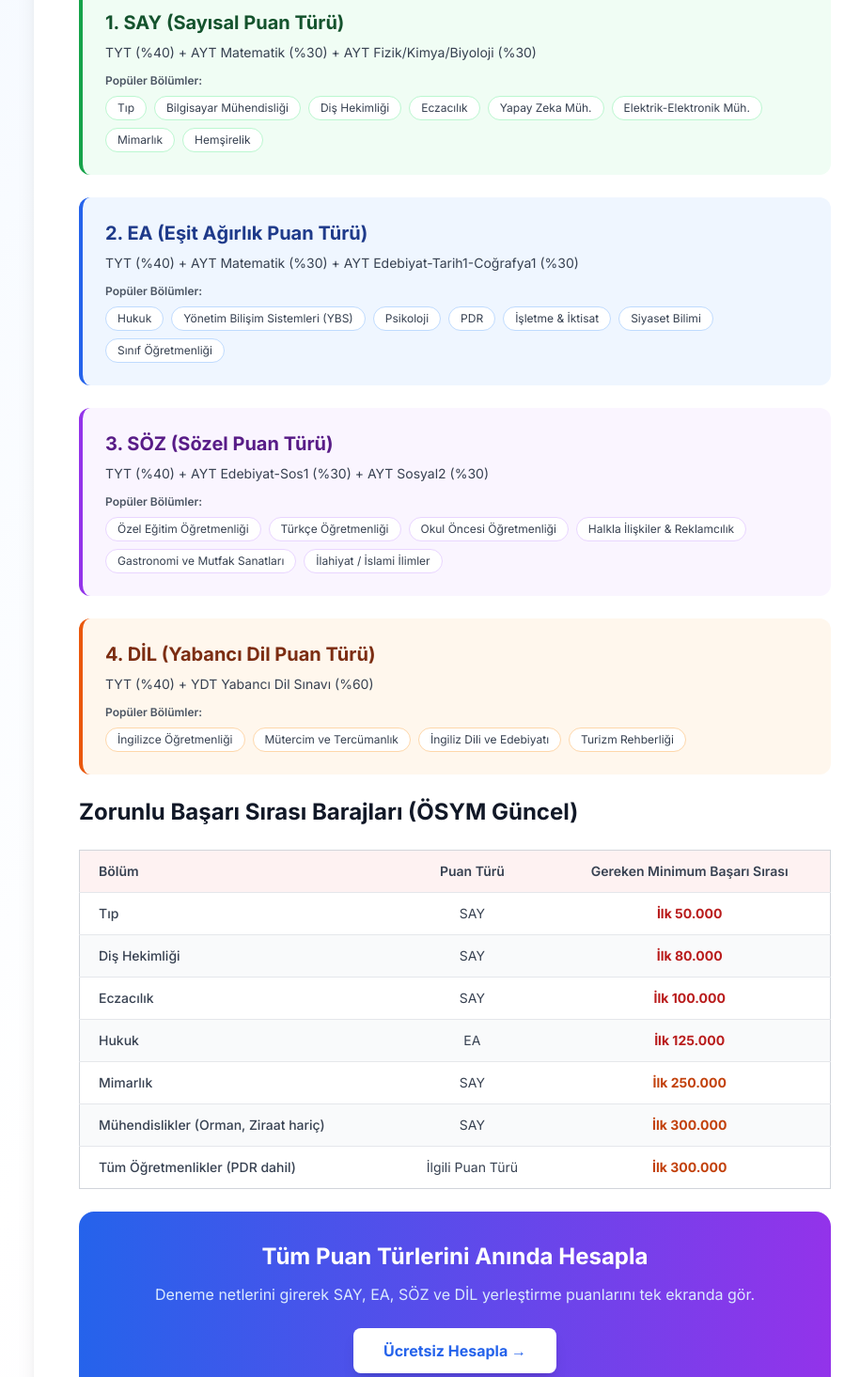
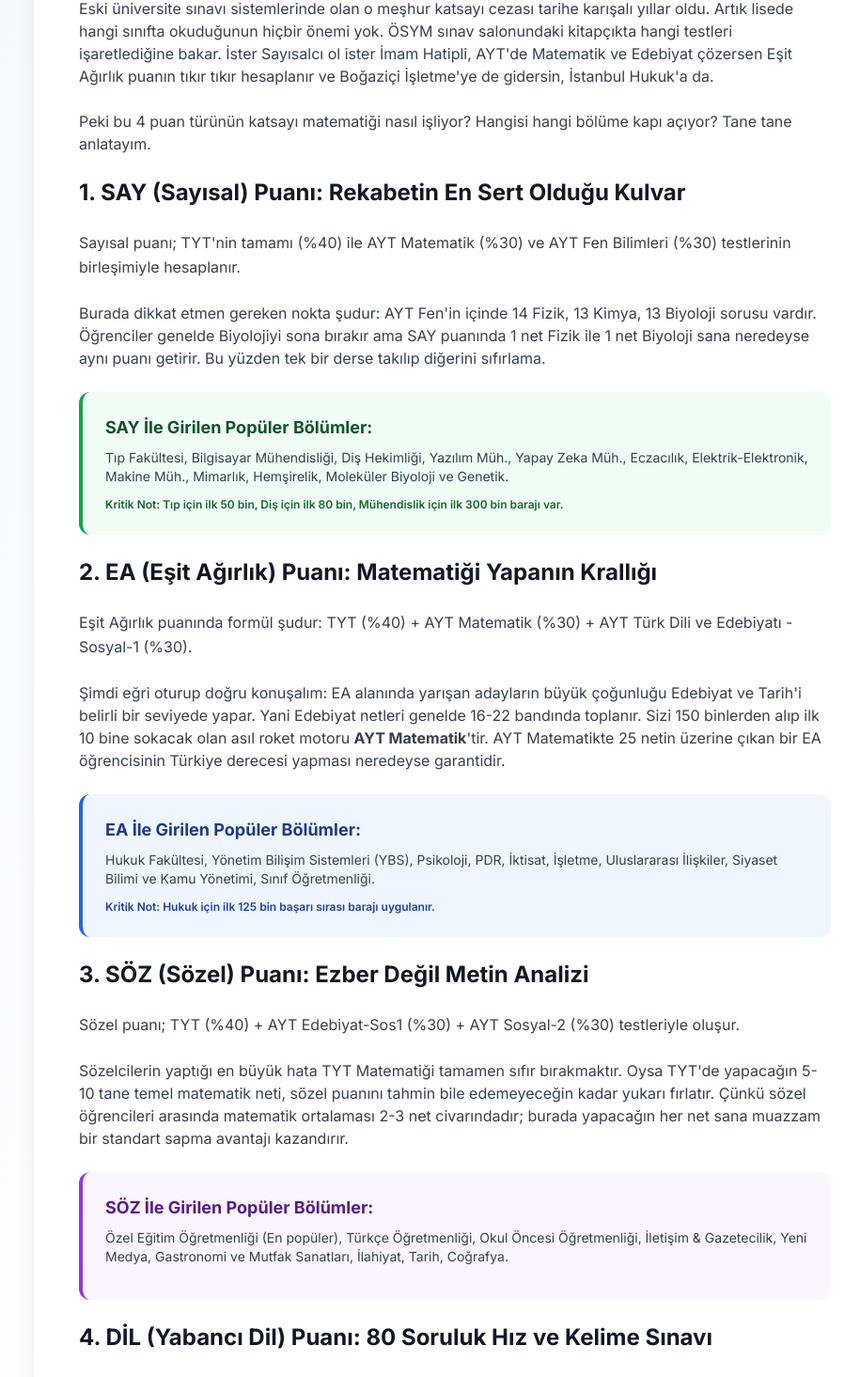
Before and after one commit to mert121212/yks-net-hesaplama, a Next.js app: page /blog/yks-puan-turleri in a window 1280 px wide. Shown: the part 881-2346 px from the top of the page at 94% size, without its empty margins (156-1071 px from the left). Built offline with nearby package versions, Linux system fonts and the light colour scheme.

Commit message:
fix: humanize yks-puan-turleri with first-person coaching tone and zero passive robot chains

```diff
--- a/src/app/blog/yks-puan-turleri/page.tsx
+++ b/src/app/blog/yks-puan-turleri/page.tsx
@@ -36,10 +36,10 @@ export default function YKSPuanTurleri() {
                             <span className="text-gray-600">• 12 dakika okuma</span>
                         </div>
                         <h1 className="text-4xl md:text-5xl font-bold text-gray-900 mb-4">
-                            YKS Puan Türleri: SAY, EA, SÖZ, DİL ve Bölüm Seçimi Kılavuzu
+                            YKS Puan Türleri: SAY, EA, SÖZ ve DİL Hakkında Bilmen Gereken Her Şey
                         </h1>
                         <p className="text-xl text-gray-600">
-                            Hangi bölüm hangi puan türünden alıyor? Başarı sırası barajları kimleri kapsıyor? Hedeflediğin mesleğe giden yol haritası.
+                            Lisede sayısal okuyup hukuk kazanabilir misin? Puan türleri nasıl hesaplanıyor? Gelin işin perde arkasını tüm gerçekliğiyle konuşalım.
                         </p>
                     </header>
 
@@ -47,103 +47,118 @@ export default function YKSPuanTurleri() {
 
                     <div className="prose prose-lg max-w-none text-gray-700 space-y-6 mt-8">
                         <p className="text-lg leading-relaxed">
-                            YKS&apos;de lise alanınız ne olursa olsun, sınavda çözdüğünüz testlere göre 4 farklı puan türünüz hesaplanır. Yani lisede Sayısal okumuş olsanız bile sınavda Edebiyat-Sosyal testini çözerek Eşit Ağırlık puanıyla Hukuk Fakültesi tercih edebilirsiniz; hiçbir puan kaybı veya katsayı cezası yaşamazsınız.
+                            Her tercih döneminde odama gelen öğrencilerden en az on tanesi bana aynı soruyu soruyor: <em>&quot;Hocam ben lisede fen okudum ama tıp istemiyorum, eşit ağırlıktan psikoloji yazarsam puanım kırılır mı?&quot;</em>.
+                        </p>
+
+                        <p>
+                            Hemen peşin söyleyeyim: <strong>Kırılmaz. Sıfır kayıp.</strong>
+                        </p>
+
+                        <p>
+                            Eski üniversite sınavı sistemlerinde olan o meşhur katsayı cezası tarihe karışalı yıllar oldu. Artık lisede hangi sınıfta okuduğunun hiçbir önemi yok. ÖSYM sınav salonundaki kitapçıkta hangi testleri işaretlediğine bakar. İster Sayısalcı ol ister İmam Hatipli, AYT&apos;de Matematik ve Edebiyat çözersen Eşit Ağırlık puanın tıkır tıkır hesaplanır ve Boğaziçi İşletme&apos;ye de gidersin, İstanbul Hukuk&apos;a da.
+                        </p>
+
+                        <p>
+                            Peki bu 4 puan türünün katsayı matematiği nasıl işliyor? Hangisi hangi bölüme kapı açıyor? Tane tane anlatayım.
                         </p>
 
                         <h2 className="text-2xl font-bold text-gray-900 mt-10 mb-4">
-                            4 Puan Türü ve Popüler Bölüm Listeleri
+                            1. SAY (Sayısal) Puanı: Rekabetin En Sert Olduğu Kulvar
                         </h2>
+                        <p className="leading-relaxed">
+                            Sayısal puanı; TYT&apos;nin tamamı (%40) ile AYT Matematik (%30) ve AYT Fen Bilimleri (%30) testlerinin birleşimiyle hesaplanır.
+                        </p>
+                        <p>
+                            Burada dikkat etmen gereken nokta şudur: AYT Fen&apos;in içinde 14 Fizik, 13 Kimya, 13 Biyoloji sorusu vardır. Öğrenciler genelde Biyolojiyi sona bırakır ama SAY puanında 1 net Fizik ile 1 net Biyoloji sana neredeyse aynı puanı getirir. Bu yüzden tek bir derse takılıp diğerini sıfırlama.
+                        </p>
 
-                        <div className="space-y-6 my-6">
-                            <div className="p-6 bg-green-50 border-l-4 border-green-600 rounded-xl">
-                                <h3 className="text-xl font-bold text-green-900 mb-2">1. SAY (Sayısal Puan Türü)</h3>
-                                <p className="text-sm text-gray-700 mb-3">TYT (%40) + AYT Matematik (%30) + AYT Fizik/Kimya/Biyoloji (%30)</p>
-                                <p className="text-xs text-gray-600 font-semibold mb-2">Popüler Bölümler:</p>
-                                <div className="flex flex-wrap gap-2 text-xs">
-                                    <span className="bg-white px-3 py-1 rounded-full border border-green-200">Tıp</span>
-                                    <span className="bg-white px-3 py-1 rounded-full border border-green-200">Bilgisayar Mühendisliği</span>
-                                    <span className="bg-white px-3 py-1 rounded-full border border-green-200">Diş Hekimliği</span>
-                                    <span className="bg-white px-3 py-1 rounded-full border border-green-200">Eczacılık</span>
-                                    <span className="bg-white px-3 py-1 rounded-full border border-green-200">Yapay Zeka Müh.</span>
-                                    <span className="bg-white px-3 py-1 rounded-full border border-green-200">Elektrik-Elektronik Müh.</span>
-                                    <span className="bg-white px-3 py-1 rounded-full border border-green-200">Mimarlık</span>
-                                    <span className="bg-white px-3 py-1 rounded-full border border-green-200">Hemşirelik</span>
-                                </div>
-                            </div>
-
-                            <div className="p-6 bg-blue-50 border-l-4 border-blue-600 rounded-xl">
-                                <h3 className="text-xl font-bold text-blue-900 mb-2">2. EA (Eşit Ağırlık Puan Türü)</h3>
-                                <p className="text-sm text-gray-700 mb-3">TYT (%40) + AYT Matematik (%30) + AYT Edebiyat-Tarih1-Coğrafya1 (%30)</p>
-                                <p className="text-xs text-gray-600 font-semibold mb-2">Popüler Bölümler:</p>
-                                <div className="flex flex-wrap gap-2 text-xs">
-                                    <span className="bg-white px-3 py-1 rounded-full border border-blue-200">Hukuk</span>
-                                    <span className="bg-white px-3 py-1 rounded-full border border-blue-200">Yönetim Bilişim Sistemleri (YBS)</span>
-                                    <span className="bg-white px-3 py-1 rounded-full border border-blue-200">Psikoloji</span>
-                                    <span className="bg-white px-3 py-1 rounded-full border border-blue-200">PDR</span>
-                                    <span className="bg-white px-3 py-1 rounded-full border border-blue-200">İşletme & İktisat</span>
-                                    <span className="bg-white px-3 py-1 rounded-full border border-blue-200">Siyaset Bilimi</span>
-                                    <span className="bg-white px-3 py-1 rounded-full border border-blue-200">Sınıf Öğretmenliği</span>
-                                </div>
-                            </div>
-
-                            <div className="p-6 bg-purple-50 border-l-4 border-purple-600 rounded-xl">
-                                <h3 className="text-xl font-bold text-purple-900 mb-2">3. SÖZ (Sözel Puan Türü)</h3>
-                                <p className="text-sm text-gray-700 mb-3">TYT (%40) + AYT Edebiyat-Sos1 (%30) + AYT Sosyal2 (%30)</p>
-                                <p className="text-xs text-gray-600 font-semibold mb-2">Popüler Bölümler:</p>
-                                <div className="flex flex-wrap gap-2 text-xs">
-                                    <span className="bg-white px-3 py-1 rounded-full border border-purple-200">Özel Eğitim Öğretmenliği</span>
-                                    <span className="bg-white px-3 py-1 rounded-full border border-purple-200">Türkçe Öğretmenliği</span>
-                                    <span className="bg-white px-3 py-1 rounded-full border border-purple-200">Okul Öncesi Öğretmenliği</span>
-                                    <span className="bg-white px-3 py-1 rounded-full border border-purple-200">Halkla İlişkiler & Reklamcılık</span>
-                                    <span className="bg-white px-3 py-1 rounded-full border border-purple-200">Gastronomi ve Mutfak Sanatları</span>
-                                    <span className="bg-white px-3 py-1 rounded-full border border-purple-200">İlahiyat / İslami İlimler</span>
-                                </div>
-                            </div>
-
-                            <div className="p-6 bg-orange-50 border-l-4 border-orange-600 rounded-xl">
-                                <h3 className="text-xl font-bold text-orange-900 mb-2">4. DİL (Yabancı Dil Puan Türü)</h3>
-                                <p className="text-sm text-gray-700 mb-3">TYT (%40) + YDT Yabancı Dil Sınavı (%60)</p>
-                                <p className="text-xs text-gray-600 font-semibold mb-2">Popüler Bölümler:</p>
-                                <div className="flex flex-wrap gap-2 text-xs">
-                                    <span className="bg-white px-3 py-1 rounded-full border border-orange-200">İngilizce Öğretmenliği</span>
-                                    <span className="bg-white px-3 py-1 rounded-full border border-orange-200">Mütercim ve Tercümanlık</span>
-                                    <span className="bg-white px-3 py-1 rounded-full border border-orange-200">İngiliz Dili ve Edebiyatı</span>
-                                    <span className="bg-white px-3 py-1 rounded-full border border-orange-200">Turizm Rehberliği</span>
-                                </div>
-                            </div>
+                        <div className="p-6 bg-green-50 border-l-4 border-green-600 rounded-xl my-6 not-prose">
+                            <h3 className="text-lg font-bold text-green-900 mb-2">SAY İle Girilen Popüler Bölümler:</h3>
+                            <p className="text-sm text-gray-700 mb-3">Tıp Fakültesi, Bilgisayar Mühendisliği, Diş Hekimliği, Yazılım Müh., Yapay Zeka Müh., Eczacılık, Elektrik-Elektronik, Makine Müh., Mimarlık, Hemşirelik, Moleküler Biyoloji ve Genetik.</p>
+                            <p className="text-xs text-green-800 font-semibold">Kritik Not: Tıp için ilk 50 bin, Diş için ilk 80 bin, Mühendislik için ilk 300 bin barajı var.</p>
                         </div>
 
                         <h2 className="text-2xl font-bold text-gray-900 mt-10 mb-4">
-                            Zorunlu Başarı Sırası Barajları (ÖSYM Güncel)
+                            2. EA (Eşit Ağırlık) Puanı: Matematiği Yapanın Krallığı
                         </h2>
-                        <div className="overflow-x-auto my-6">
-                            <table className="min-w-full bg-white border border-gray-300 rounded-lg text-sm">
+                        <p className="leading-relaxed">
+                            Eşit Ağırlık puanında formül şudur: TYT (%40) + AYT Matematik (%30) + AYT Türk Dili ve Edebiyatı - Sosyal-1 (%30).
+                        </p>
+                        <p>
+                            Şimdi eğri oturup doğru konuşalım: EA alanında yarışan adayların büyük çoğunluğu Edebiyat ve Tarih&apos;i belirli bir seviyede yapar. Yani Edebiyat netleri genelde 16-22 bandında toplanır. Sizi 150 binlerden alıp ilk 10 bine sokacak olan asıl roket motoru <strong>AYT Matematik</strong>&apos;tir. AYT Matematikte 25 netin üzerine çıkan bir EA öğrencisinin Türkiye derecesi yapması neredeyse garantidir.
+                        </p>
+
+                        <div className="p-6 bg-blue-50 border-l-4 border-blue-600 rounded-xl my-6 not-prose">
+                            <h3 className="text-lg font-bold text-blue-900 mb-2">EA İle Girilen Popüler Bölümler:</h3>
+                            <p className="text-sm text-gray-700 mb-3">Hukuk Fakültesi, Yönetim Bilişim Sistemleri (YBS), Psikoloji, PDR, İktisat, İşletme, Uluslararası İlişkiler, Siyaset Bilimi ve Kamu Yönetimi, Sınıf Öğretmenliği.</p>
+                            <p className="text-xs text-blue-800 font-semibold">Kritik Not: Hukuk için ilk 125 bin başarı sırası barajı uygulanır.</p>
+                        </div>
+
+                        <h2 className="text-2xl font-bold text-gray-900 mt-10 mb-4">
+                            3. SÖZ (Sözel) Puanı: Ezber Değil Metin Analizi
+                        </h2>
+                        <p className="leading-relaxed">
+                            Sözel puanı; TYT (%40) + AYT Edebiyat-Sos1 (%30) + AYT Sosyal-2 (%30) testleriyle oluşur.
+                        </p>
+                        <p>
+                            Sözelcilerin yaptığı en büyük hata TYT Matematiği tamamen sıfır bırakmaktır. Oysa TYT&apos;de yapacağın 5-10 tane temel matematik neti, sözel puanını tahmin bile edemeyeceğin kadar yukarı fırlatır. Çünkü sözel öğrencileri arasında matematik ortalaması 2-3 net civarındadır; burada yapacağın her net sana muazzam bir standart sapma avantajı kazandırır.
+                        </p>
+
+                        <div className="p-6 bg-purple-50 border-l-4 border-purple-600 rounded-xl my-6 not-prose">
+                            <h3 className="text-lg font-bold text-purple-900 mb-2">SÖZ İle Girilen Popüler Bölümler:</h3>
+                            <p className="text-sm text-gray-700 mb-3">Özel Eğitim Öğretmenliği (En popüler), Türkçe Öğretmenliği, Okul Öncesi Öğretmenliği, İletişim & Gazetecilik, Yeni Medya, Gastronomi ve Mutfak Sanatları, İlahiyat, Tarih, Coğrafya.</p>
+                        </div>
+
+                        <h2 className="text-2xl font-bold text-gray-900 mt-10 mb-4">
+                            4. DİL (Yabancı Dil) Puanı: 80 Soruluk Hız ve Kelime Sınavı
+                        </h2>
+                        <p className="leading-relaxed">
+                            DİL puanı TYT (%40) ve Pazar öğleden sonra yapılan YDT (%60) oturumundan gelir.
+                        </p>
+                        <p>
+                            YDT&apos;de 80 soru vardır ve sınavın belirleyicisi ileri düzey vocabulary (kelime bilgisi) ile reading (okuduğunu anlama) hızıdır. Gramer soruları genelde ilk 15-20 soruda biter, geriye kalan 60 soru tamamen okuma ve çeviri yeteneğinizi ölçer.
+                        </p>
+
+                        <div className="p-6 bg-orange-50 border-l-4 border-orange-600 rounded-xl my-6 not-prose">
+                            <h3 className="text-lg font-bold text-orange-900 mb-2">DİL İle Girilen Popüler Bölümler:</h3>
+                            <p className="text-sm text-gray-700 mb-3">İngilizce Öğretmenliği, Mütercim ve Tercümanlık, İngiliz Dili ve Edebiyatı, Turizm Rehberliği, Karşılaştırmalı Edebiyat, Dilbilimi.</p>
+                        </div>
+
+                        <h2 className="text-2xl font-bold text-gray-900 mt-10 mb-4">
+                            ÖSYM Zorunlu Başarı Sırası Barajları Tablosu
+                        </h2>
+                        <p>
+                            Puanınız ne olursa olsun, bu sıralamalara giremediyseniz tercih ekranında bu bölümleri sistem otomatik olarak kilitler:
+                        </p>
+
+                        <div className="overflow-x-auto my-6 not-prose">
+                            <table className="min-w-full bg-white border border-slate-200 rounded-xl text-sm">
                                 <thead className="bg-red-50">
                                     <tr>
-                                        <th className="px-5 py-3 text-left font-semibold border-b">Bölüm</th>
-                                        <th className="px-5 py-3 text-center font-semibold border-b">Puan Türü</th>
-                                        <th className="px-5 py-3 text-center font-semibold border-b">Gereken Minimum Başarı Sırası</th>
+                                        <th className="px-5 py-3 text-left font-semibold text-red-950 border-b">Bölüm</th>
+                                        <th className="px-5 py-3 text-center font-semibold text-red-950 border-b">Puan Türü</th>
+                                        <th className="px-5 py-3 text-center font-semibold text-red-950 border-b">Zorunlu Başarı Sırası</th>
                                     </tr>
                                 </thead>
-                                <tbody>
-                                    <tr className="border-b"><td className="px-5 py-3 font-medium">Tıp</td><td className="px-5 py-3 text-center">SAY</td><td className="px-5 py-3 text-center font-bold text-red-700">İlk 50.000</td></tr>
-                                    <tr className="border-b bg-gray-50"><td className="px-5 py-3 font-medium">Diş Hekimliği</td><td className="px-5 py-3 text-center">SAY</td><td className="px-5 py-3 text-center font-bold text-red-700">İlk 80.000</td></tr>
-                                    <tr className="border-b"><td className="px-5 py-3 font-medium">Eczacılık</td><td className="px-5 py-3 text-center">SAY</td><td className="px-5 py-3 text-center font-bold text-red-700">İlk 100.000</td></tr>
-                                    <tr className="border-b bg-gray-50"><td className="px-5 py-3 font-medium">Hukuk</td><td className="px-5 py-3 text-center">EA</td><td className="px-5 py-3 text-center font-bold text-red-700">İlk 125.000</td></tr>
-                                    <tr className="border-b"><td className="px-5 py-3 font-medium">Mimarlık</td><td className="px-5 py-3 text-center">SAY</td><td className="px-5 py-3 text-center font-bold text-orange-700">İlk 250.000</td></tr>
-                                    <tr className="border-b bg-gray-50"><td className="px-5 py-3 font-medium">Mühendislikler (Orman, Ziraat hariç)</td><td className="px-5 py-3 text-center">SAY</td><td className="px-5 py-3 text-center font-bold text-orange-700">İlk 300.000</td></tr>
-                                    <tr><td className="px-5 py-3 font-medium">Tüm Öğretmenlikler (PDR dahil)</td><td className="px-5 py-3 text-center">İlgili Puan Türü</td><td className="px-5 py-3 text-center font-bold text-orange-700">İlk 300.000</td></tr>
+                                <tbody className="divide-y divide-slate-100">
+                                    <tr><td className="px-5 py-3 font-medium">Tıp Fakültesi</td><td className="px-5 py-3 text-center font-bold">SAY</td><td className="px-5 py-3 text-center font-bold text-red-700">İlk 50.000</td></tr>
+                                    <tr className="bg-slate-50"><td className="px-5 py-3 font-medium">Diş Hekimliği</td><td className="px-5 py-3 text-center font-bold">SAY</td><td className="px-5 py-3 text-center font-bold text-red-700">İlk 80.000</td></tr>
+                                    <tr><td className="px-5 py-3 font-medium">Eczacılık</td><td className="px-5 py-3 text-center font-bold">SAY</td><td className="px-5 py-3 text-center font-bold text-red-700">İlk 100.000</td></tr>
+                                    <tr className="bg-slate-50"><td className="px-5 py-3 font-medium">Hukuk Fakültesi</td><td className="px-5 py-3 text-center font-bold">EA</td><td className="px-5 py-3 text-center font-bold text-red-700">İlk 125.000</td></tr>
+                                    <tr><td className="px-5 py-3 font-medium">Mimarlık</td><td className="px-5 py-3 text-center font-bold">SAY</td><td className="px-5 py-3 text-center font-bold text-orange-700">İlk 250.000</td></tr>
+                                    <tr className="bg-slate-50"><td className="px-5 py-3 font-medium">Mühendislikler (Orman, Ziraat hariç)</td><td className="px-5 py-3 text-center font-bold">SAY</td><td className="px-5 py-3 text-center font-bold text-orange-700">İlk 300.000</td></tr>
+                                    <tr><td className="px-5 py-3 font-medium">Tüm Öğretmenlik Programları (PDR dahil)</td><td className="px-5 py-3 text-center font-bold">İlgili Puan</td><td className="px-5 py-3 text-center font-bold text-orange-700">İlk 300.000</td></tr>
                                 </tbody>
                             </table>
                         </div>
 
-                        <div className="bg-gradient-to-r from-blue-600 to-purple-600 rounded-2xl p-8 my-10 text-center text-white">
-                            <h3 className="text-2xl font-bold mb-3">Tüm Puan Türlerini Anında Hesapla</h3>
-                            <p className="text-blue-100 mb-6">
-                                Deneme netlerini girerek SAY, EA, SÖZ ve DİL yerleştirme puanlarını tek ekranda gör.
+                        <div className="bg-gradient-to-r from-blue-600 to-purple-600 rounded-2xl p-8 my-10 text-center text-white not-prose">
+                            <h3 className="text-2xl font-bold mb-3">Tüm Puan Türlerini Canlı Hesapla</h3>
+                            <p className="text-blue-100 mb-6 max-w-xl mx-auto text-sm">
+                                TYT ve AYT deneme netlerini gir; SAY, EA, SÖZ ve DİL yerleştirme puanlarını tek bir ekranda saniyeler içinde karşılaştır.
                             </p>
-                            <Link href="/" className="inline-block bg-white text-blue-600 px-8 py-3 rounded-lg font-bold hover:bg-blue-50 transition-colors shadow-lg">
-                                Ücretsiz Hesapla →
+                            <Link href="/" className="inline-block bg-white text-blue-600 px-8 py-3.5 rounded-lg font-bold hover:bg-blue-50 transition-colors shadow-lg">
+                                Ücretsiz Hesaplama Motoru →
                             </Link>
                         </div>
                     </div>
```
